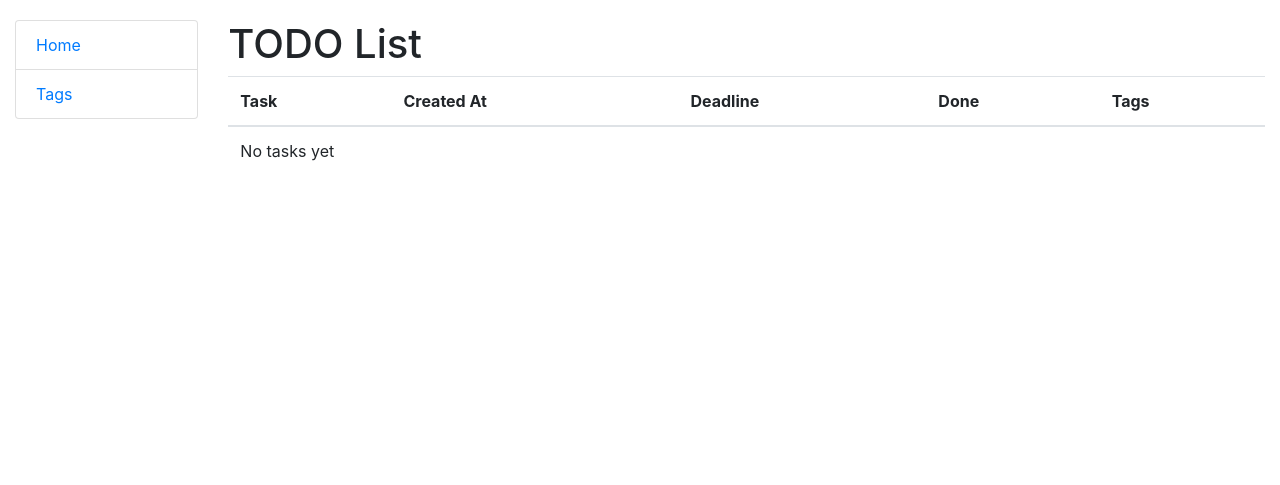
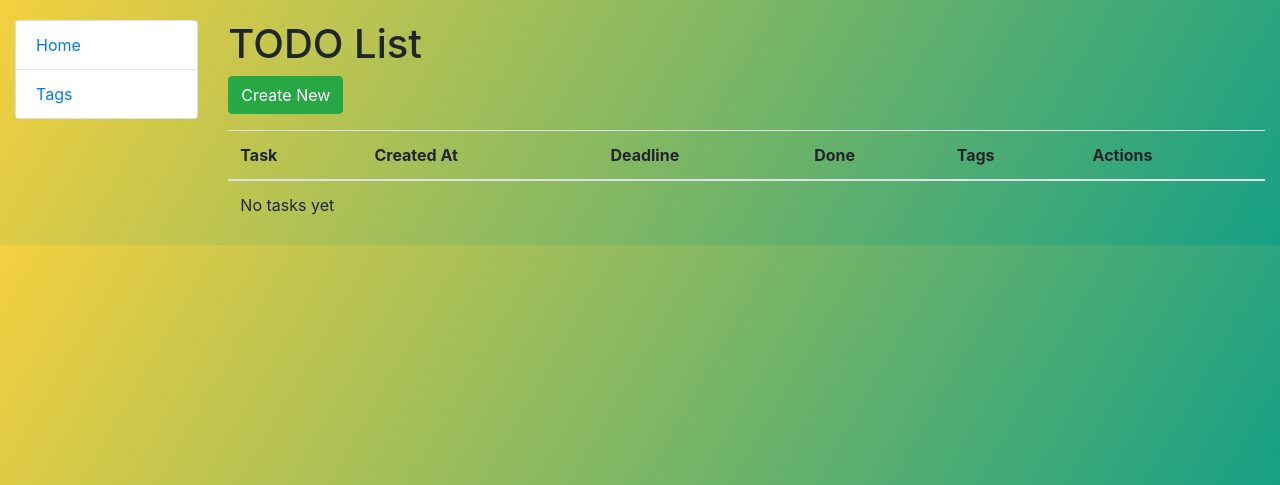
Before and after one commit to me1nyk/todo-list-project, a Django app: template templates/todo/index.html in a window 1280 px wide. Shown: the top 485 px of the page. Run offline with Django 4.2, Linux system fonts and the light colour scheme; the template is opened without the code that fills it, so the values that code supplies are empty.

Commit message:
Modify index.html

```diff
--- a/templates/todo/index.html
+++ b/templates/todo/index.html
@@ -1,7 +1,13 @@
 {% extends 'base.html' %}
 
 {% block content %}
+  <style>
+    body {
+      background: linear-gradient(-60deg, #16a085 0%, #f4d03f 100%);
+    }
+  </style>
   <h1>TODO List</h1>
+  <a href="{% url 'todo:index-create' %}" class="btn btn-success mb-3">Create New</a>
   <table class="table table-hover">
     <thead>
       <tr>
@@ -10,6 +16,7 @@
         <th>Deadline</th>
         <th>Done</th>
         <th>Tags</th>
+        <th>Actions</th>
       </tr>
     </thead>
     <tbody>
@@ -18,7 +25,17 @@
           <td>{{ task.content }}</td>
           <td>{{ task.created_at }}</td>
           <td>{{ task.deadline }}</td>
-          <td>{{ task.is_done }}</td>
+          <td>
+            {% if task.is_done %}
+              <a href="{% url 'todo:task-remove-or-assign' pk=task.pk %}" class="btn btn-warning">
+                Undo
+              </a>
+            {% else %}
+              <a href="{% url 'todo:task-remove-or-assign' pk=task.pk %}" class="btn btn-success">
+                Complete
+              </a>
+            {% endif %}
+          </td>
           <td>
             {% for tag in task.tags.all %}
               {{ tag.name }}
@@ -26,10 +43,18 @@
               No tags
             {% endfor %}
           </td>
+          <td>
+            <a href="{% url 'todo:index-update' task.pk %}" class="btn btn-primary">Edit</a>
+            <form method="post" action="{% url 'todo:index-delete' task.pk %}" class="d-inline-block">
+              {% csrf_token %}
+              <a href="{% url 'todo:index-delete' task.pk %}" class="btn btn-danger">Delete</a>
+            <form method="post" action="{% url 'todo:index-delete' task.pk %}" class="d-inline-block">
+            </form>
+          </td>
         </tr>
       {% empty %}
         <tr>
-          <td colspan="5">No tasks yet</td>
+          <td colspan="6">No tasks yet</td>
         </tr>
       {% endfor %}
     </tbody>
```
